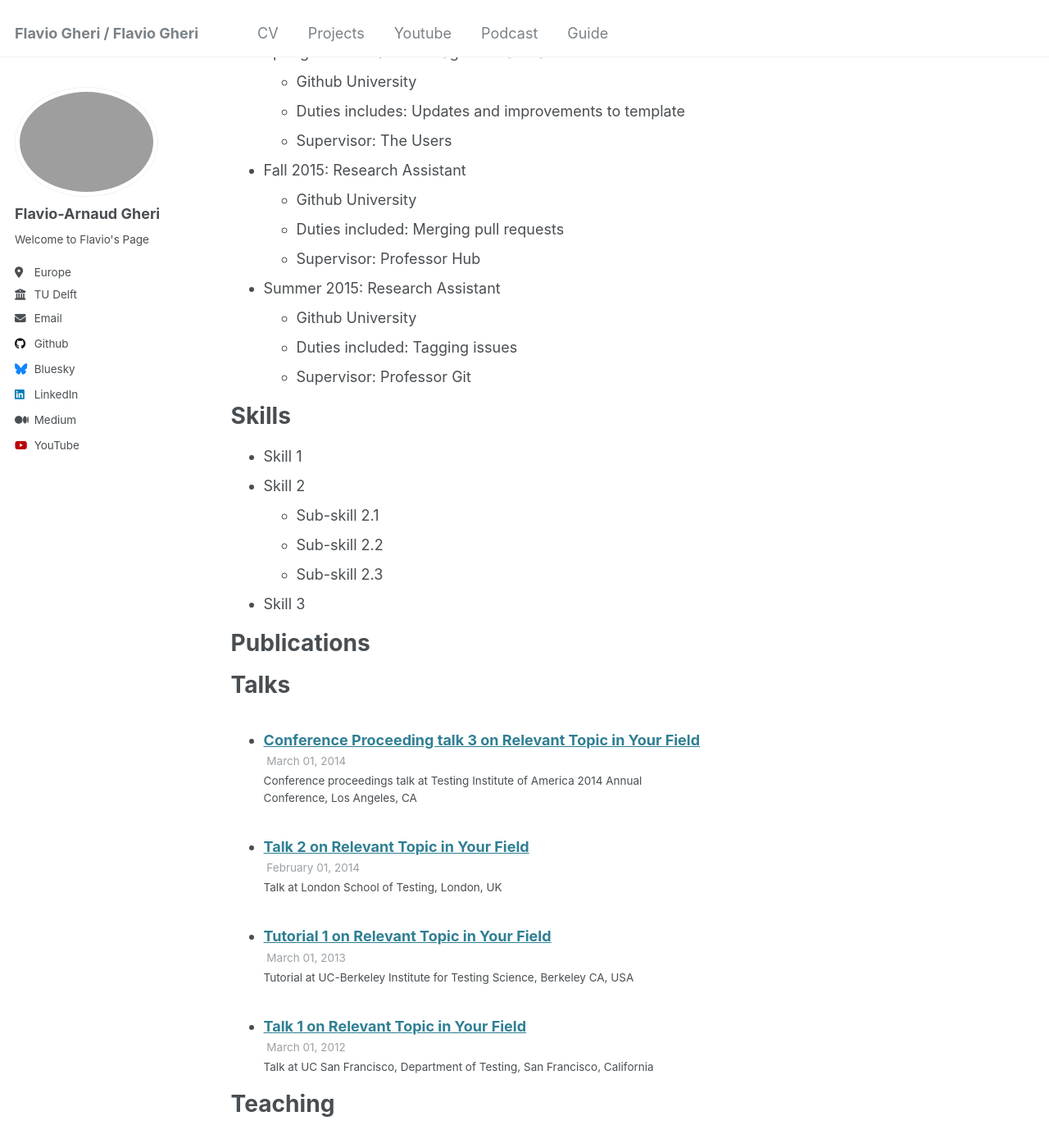
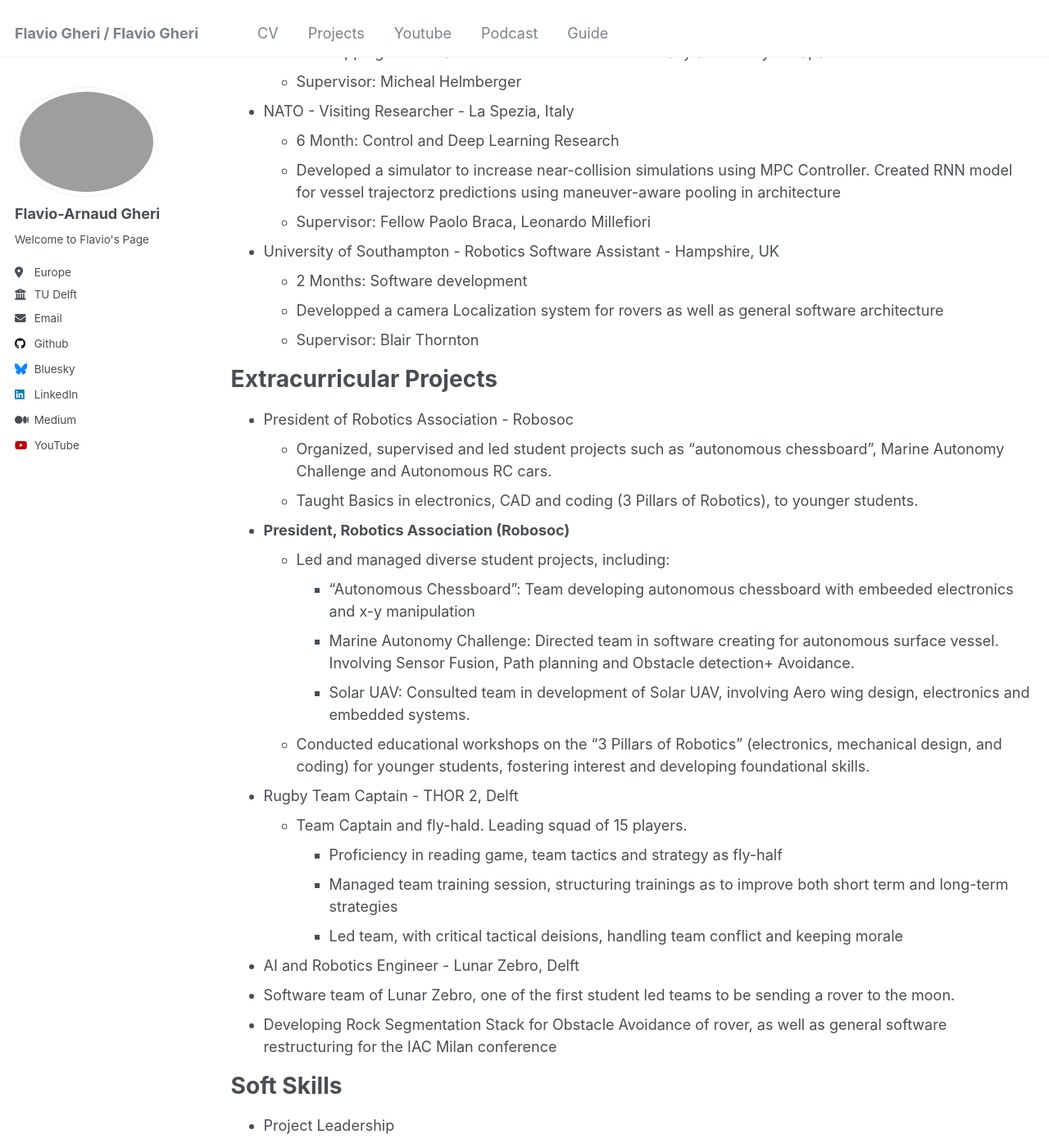
Before and after one commit to flaviogheri/flaviogheri.github.io, a Jekyll site: the page built from _pages/cv.md, in a window 1280 px wide and 1400 px high, scrolled down 319 px. Shown: the whole window at 82% size. Built offline with Jekyll 4.4.1, drawn with Linux system fonts in a browser that asks for light colours; some of the changed text lies outside the part shown.

Commit message:
added cv information

```diff
--- a/_pages/cv.md
+++ b/_pages/cv.md
@@ -11,54 +11,86 @@ redirect_from:
 
 Education
 ======
-* Ph.D in Version Control Theory, GitHub University, 2018 (expected)
-* M.S. in Jekyll, GitHub University, 2014
-* B.S. in GitHub, GitHub University, 2012
+
+* M.S.c Robotics, TU Delft, 2025 (expected),
+* B.S.c Mechaincal Engineering, University of Southampton: Awarded First-Class Honours, 2023
 
 Work experience
 ======
-* Spring 2024: Academic Pages Collaborator
-  * Github University
-  * Duties includes: Updates and improvements to template
-  * Supervisor: The Users
+* HILTI - R&D Computer Vision - Liechtenstein
+  * Developping IMU-Lidar Sensor fusion with mm Accuracy and Off-sync capabilities
+  * Supervisor: Micheal Helmberger
 
-* Fall 2015: Research Assistant
-  * Github University
-  * Duties included: Merging pull requests
-  * Supervisor: Professor Hub
 
-* Summer 2015: Research Assistant
-  * Github University
-  * Duties included: Tagging issues
-  * Supervisor: Professor Git
+* NATO - Visiting Researcher - La Spezia, Italy
+  * 6 Month: Control and Deep Learning Research
+  * Developed a simulator to increase near-collision simulations using MPC Controller. Created RNN model for vessel trajectorz predictions using maneuver-aware pooling in architecture
+  * Supervisor: Fellow Paolo Braca, Leonardo Millefiori
 
-Skills
+* University of Southampton - Robotics Software Assistant - Hampshire, UK
+  * 2 Months: Software development
+  * Developped a camera Localization system for rovers as well as general software architecture
+  * Supervisor: Blair Thornton
+
+Extracurricular Projects
 ======
-* Skill 1
-* Skill 2
-  * Sub-skill 2.1
-  * Sub-skill 2.2
-  * Sub-skill 2.3
-* Skill 3
+* President of Robotics Association - Robosoc
+  * Organized, supervised and led student projects such as "autonomous chessboard", Marine Autonomy Challenge and Autonomous RC cars.
+  * Taught Basics in electronics, CAD and coding (3 Pillars of Robotics), to younger students.
 
-Publications
+
+* **President, Robotics Association (Robosoc)**
+    * Led and managed diverse student projects, including:
+        * "Autonomous Chessboard": Team developing autonomous chessboard with embeeded electronics and x-y manipulation
+        * Marine Autonomy Challenge: Directed team in software creating for autonomous surface vessel. Involving Sensor Fusion, Path planning and Obstacle detection+ Avoidance.
+        * Solar UAV: Consulted team in development of Solar UAV, involving Aero wing design, electronics and embedded systems.
+    * Conducted educational workshops on the "3 Pillars of Robotics" (electronics, mechanical design, and coding) for younger students, fostering interest and developing foundational skills.
+
+
+
+* Rugby Team Captain - THOR 2, Delft
+  * Team Captain and fly-hald. Leading squad of 15 players.
+    * Proficiency in reading game, team tactics and strategy as fly-half
+    * Managed team training session, structuring trainings as to improve both short term and long-term strategies
+    * Led team, with critical tactical deisions, handling team conflict and keeping morale
+
+* AI and Robotics Engineer - Lunar Zebro, Delft
+ * Software team of Lunar Zebro, one of the first student led teams to be sending a rover to the moon.
+ * Developing Rock Segmentation Stack for Obstacle Avoidance of rover, as well as general software restructuring for the IAC Milan conference
+
+
+Soft Skills
 ======
-  <ul>{% for post in site.publications reversed %}
-    {% include archive-single-cv.html %}
-  {% endfor %}</ul>
+* Project Leadership
+* Team Management
+* Adaptability
+* Communicative
 
-Talks
+Technical Skills
 ======
-  <ul>{% for post in site.talks reversed %}
-    {% include archive-single-talk-cv.html  %}
-  {% endfor %}</ul>
+* Python
+* C++
+* Deep Learning
+* DevOps basics + CI/CD Workflow
+* CAD, KiCAD basics (mechanical and electronics)
 
-Teaching
+
+Languages
 ======
-  <ul>{% for post in site.teaching reversed %}
-    {% include archive-single-cv.html %}
-  {% endfor %}</ul>
+* Italian : Native Tongue
+* English : Fluent
+* French : High Level
+* Spanish : Intermediate
+* German : Basic
 
-Service and leadership
+Competitions
 ======
-* Currently signed in to 43 different slack teams
+* UK Finalist of Uni Business Challenge
+* UK Finalist in Eurobot Competiton
+* MAC Challenge finalist
+
+
+Additional Courses
+======
+* Machine Learning Specialization - Andrew NG
+*
```
